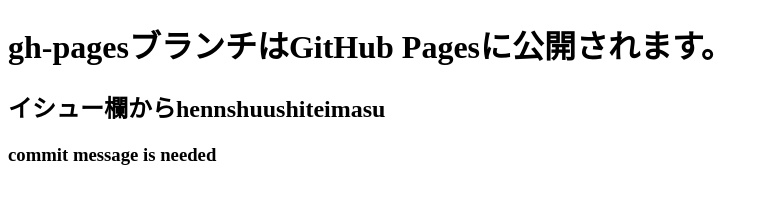
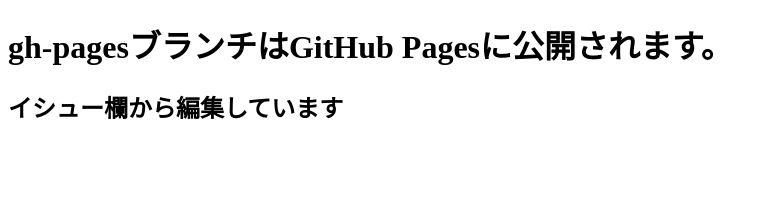
Before and after one commit to asaka0408/assessment, a plain HTML site: page index.html in a window 1280 px wide. Shown: the whole page, without its empty margins (0-769 px from the left). Drawn offline with Linux system fonts and the light colour scheme.

Commit message:
#1 に対する変更をしました

```diff
--- a/index.html
+++ b/index.html
@@ -6,7 +6,6 @@
   </head>
   <body>
     <h1>gh-pagesブランチはGitHub Pagesに公開されます。</h1>
-    <h2>イシュー欄からhennshuushiteimasu</h2>
-    <h3>commit message is needed </h3>
+    <h2>イシュー欄から編集しています</h2>
   </body>
 </html>
```
